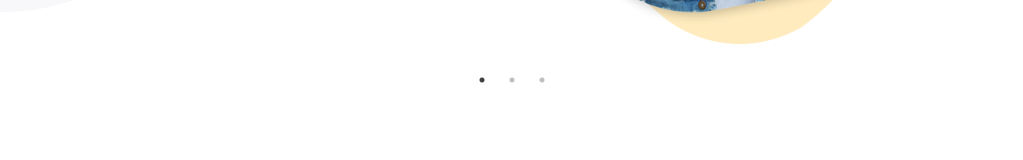
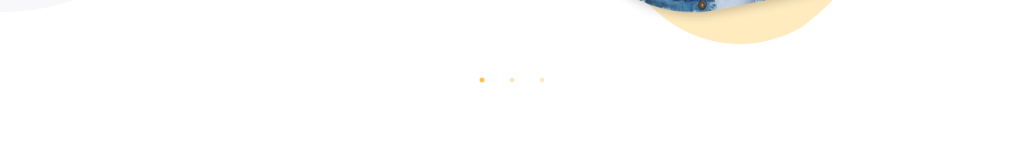
Before and after one commit to sakib-75/Creative-Portfolio, a React (Create React App) app: page / in a window 1280 px wide. Shown: the part 528-688 px from the top of the page, without its empty margins (128-1151 px from the left). Built offline with nearby package versions, Linux system fonts and the light colour scheme; the HTML template or start-up script is replaced by a standard one.

Commit message:
Update Header.jsx

```diff
--- a/src/Components/Header/Header.jsx
+++ b/src/Components/Header/Header.jsx
@@ -12,12 +12,12 @@ import banner3 from '../Images/banner_03.png'
 
 export default function Header() {
   var settings = {
+    speed: 500,
+    dots: true,
     arrows: false,
-    dots: true,
     infinite: true,
     autoplay:false,
     slidesToShow: 1,
-    speed: 500,
     slidesToScroll: 1
   };
 
@@ -42,7 +42,7 @@ export default function Header() {
           </div>
         </div>
 
-        <Slider {...settings}>
+        <Slider {...settings} className="hero-slider">
           <div className="slider-item">
             <div className="slider-text">
               <h1 className="slider-title">We Are Creative <br/> <span>Deneb Agency</span></h1>
```
